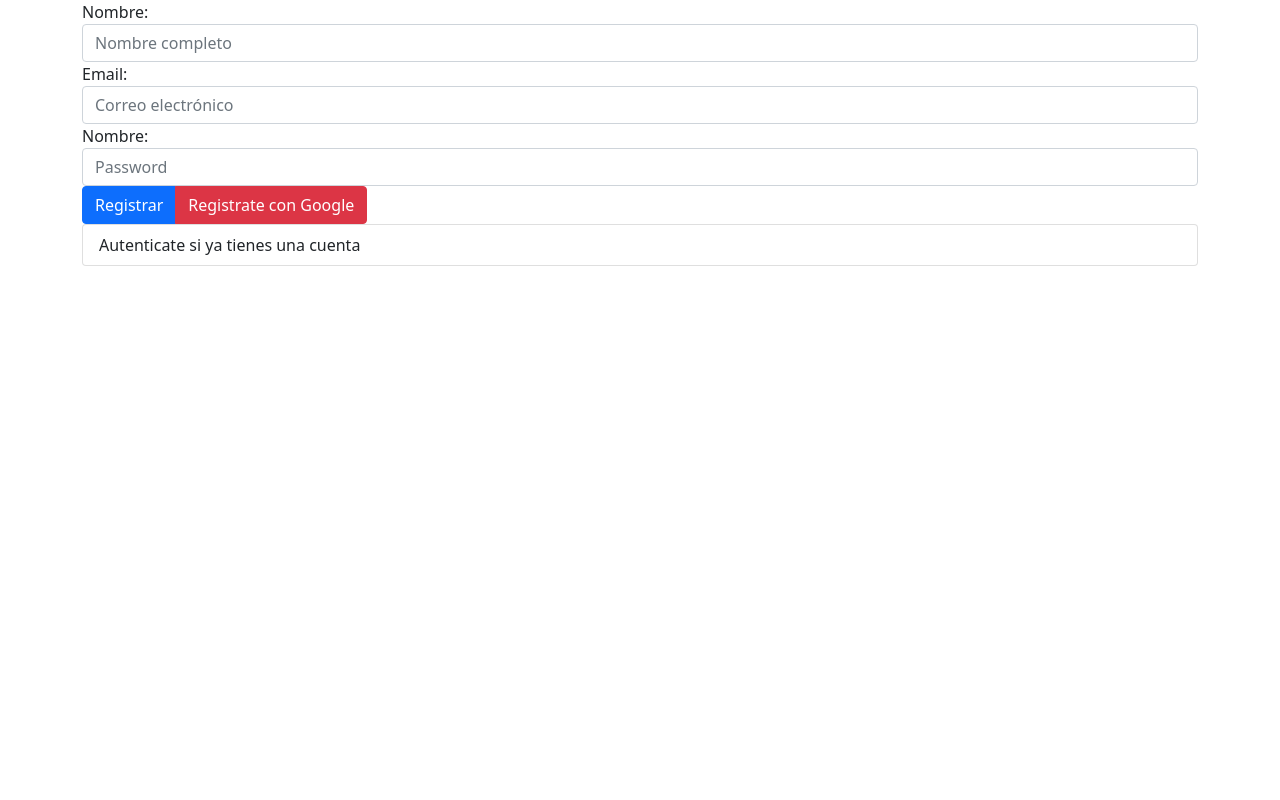
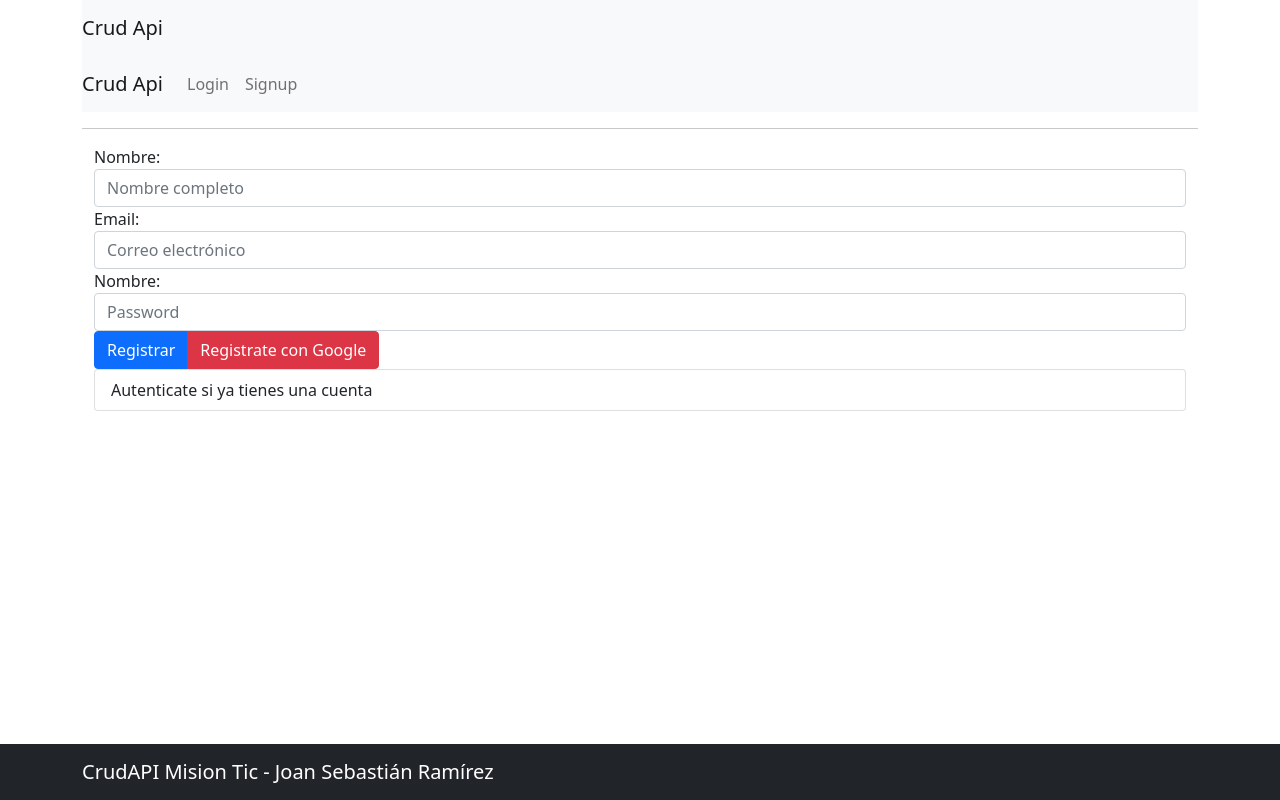
Before and after one commit to joansebastian8/crud-app, a React (Create React App) app: page /register in a window 1280 px wide. Built offline with nearby package versions, Linux system fonts and the light colour scheme; no server answers.

Commit message:
Adición footer y header. Arreglo función registrar

```diff
--- a/src/App.js
+++ b/src/App.js
@@ -7,19 +7,26 @@ import {
 import Login from './components/Login/Login';
 import PaginaNoEncontrada from './components/PaginaNoEncontrada/PaginaNoEncontrada';
 import Register from './components/Register/Register';
-import Reset from './components/Reset/Reset';
 import User from './components/User/User';
+import Header from './components/Header/Header';
+import Footer from './components/Footer/Footer';
+import { Container } from 'reactstrap';
 
 function App() {
   return (
     <BrowserRouter>
-      <Switch>
-        <Route exact path="/" component={Login} />
-        <Route exact path="/login" component={Login} />
-        <Route exact path="/register" component={Register} />
-        <Route exact path="/users" component={User}/>
-        <Route component={PaginaNoEncontrada} />
-      </Switch>
+      <Container>
+        <Header />
+        <hr />
+        <Switch>
+          <Route exact path="/" component={Login} />
+          <Route exact path="/register" component={Register} />
+          <Route exact path="/login" component={Login} />
+          <Route exact path="/users" component={User} />
+          <Route component={PaginaNoEncontrada} />
+        </Switch>
+        <Footer />
+      </Container>
     </BrowserRouter>
   );
 }
--- a/src/components/Firebase/Firebase.js
+++ b/src/components/Firebase/Firebase.js
@@ -61,20 +61,20 @@ const signInEmailAndPassword = (email, password) => {
     });
 };
 
-const registerWithEmailAndPassword = async (name, email, password) => {
-  try {
-    const res = await createUserWithEmailAndPassword(email, password);
-    const user = res.user;
-    await db.collection(collection).add({
-      uid: user.uid,
-      name,
-      authProvider: "local",
-      email,
-    });
-  } catch (err) {
-    console.error(err);
-    alert(err.message);
-  }
+const registerWithEmailAndPassword = (name, email, password) => {
+  createUserWithEmailAndPassword(auth, email, password)
+  .then((userCredential) => {
+    // Signed in
+    //const user = userCredential.user;
+    // ...
+  })
+  .catch((error) => {
+    //const errorCode = error.code;
+    //const errorMessage = error.message;
+    alert(error.message);
+
+    // ..
+  });
 };
 
 const sendPasswordResetEmail = (email) => {
--- /dev/null
+++ b/src/components/Footer/Footer.js
@@ -0,0 +1,21 @@
+import React from 'react';
+import {
+  Container,
+  Navbar,
+  NavbarBrand
+} from 'reactstrap';
+
+const Footer = () => {
+  return (
+    <div className="fixed-bottom">
+      <Navbar color="dark" dark>
+        <Container>
+          <NavbarBrand>CrudAPI Mision Tic -  Joan Sebastián Ramírez</NavbarBrand>
+        </Container>
+      </Navbar>
+    </div>
+  )
+
+};
+
+export default Footer;
--- /dev/null
+++ b/src/components/Footer/Footer.module.css
@@ -0,0 +1 @@
+.Footer {}
--- /dev/null
+++ b/src/components/Header/Header.js
@@ -0,0 +1,80 @@
+import React, { useState } from 'react';
+import { useAuthState } from "react-firebase-hooks/auth";
+import { getAuth } from "firebase/auth";
+import {
+  Collapse,
+  Button,
+  Navbar,
+  NavbarToggler,
+  NavbarBrand,
+  Nav,
+  NavItem,
+  NavLink,
+  NavbarText
+} from 'reactstrap';
+import {
+  logout,
+} from "../Firebase/Firebase";
+
+const Header = () => {
+  const auth = getAuth();
+  const [user, loading] = useAuthState(auth);
+  const [isOpen, setIsOpen] = useState(false);
+
+  if (!user) {
+    return (
+      <div>
+        <Navbar color="light" light expand="md">
+        <NavbarBrand href="/">Crud Api</NavbarBrand>
+        </Navbar>
+
+        {!loading && <Navbar color="light" light expand="md">
+          <NavbarBrand href="/">Crud Api</NavbarBrand>
+          <NavbarToggler onClick={() => { setIsOpen(!isOpen) }} />
+          <Collapse isOpen={isOpen} navbar>
+            <Nav className="mr-auto" navbar>
+              <NavItem>
+                <NavLink href="/login">Login</NavLink>
+              </NavItem>
+              <NavItem>
+                <NavLink href="/register">Signup</NavLink>
+              </NavItem>
+            </Nav>
+          </Collapse>
+        </Navbar>}
+      </div>
+    );
+  } else {
+    return (
+      <div>
+        <Navbar color="light" light expand="md">
+        <NavbarBrand href="/">Crud Api</NavbarBrand>
+        </Navbar>
+        <Navbar color="light" light expand="md">
+          <NavbarBrand href="/">Crud Api</NavbarBrand>
+          <NavbarToggler onClick={() => { setIsOpen(!isOpen) }} />
+          <Collapse isOpen={isOpen} navbar>
+            <Nav className="mr-auto" navbar>
+              <NavItem>
+                <NavLink href="/">Home</NavLink>
+              </NavItem>
+              <NavItem>
+                <NavLink href="/users">Usuarios</NavLink>
+              </NavItem>
+            </Nav>
+            <Nav className="ms-auto" navbar>
+              <NavItem>
+                <NavbarText>{user.email} {user.displayName? user.displayName:''} </NavbarText>
+              </NavItem>
+              <NavItem>
+              <Button color="danger" onClick={logout}>Logout</Button>
+              </NavItem>
+            </Nav>
+          </Collapse>
+        </Navbar>
+      </div>
+    );
+  }
+};
+
+export default Header;
--- /dev/null
+++ b/src/components/Header/Header.module.css
@@ -0,0 +1 @@
+.Header {}
--- a/src/components/Login/Login.js
+++ b/src/components/Login/Login.js
@@ -2,7 +2,6 @@ import React, { useEffect, useState } from "react";
 import {
   Button,
   Container,
-  Form,
   FormGroup,
   ButtonGroup,
   ListGroup,
--- a/src/components/Register/Register.js
+++ b/src/components/Register/Register.js
@@ -30,7 +30,7 @@ function Register() {
       alert("Please enter name");
     }
 
-    registerWithEmailAndPassword(email, password);
+    registerWithEmailAndPassword(name, email, password);
   };
 
 
--- a/src/components/User/User.js
+++ b/src/components/User/User.js
@@ -33,17 +33,6 @@ const User = () => {
   const [user, loading, error] = useAuthState(auth);
   const [name, setName] = React.useState("");
   const history = useHistory();
-
-  const logout = () => {
-    auth.signOut().then(function () {
-      // Sign-out successful.
-      console.log("loggedout");
-    }).catch((error) => {
-      // An error happened.
-      const errorCode = error.code;
-      const errorMessage = error.message;
-    });
-  };
 
   const [usuario, setUsuario] = React.useState({
     data: data,
@@ -225,18 +214,7 @@ const User = () => {
 
       <>
         <Container>
-        <Container>
-            <Row className="main-container">
-              <Col className="class-col">
           <Button color="success" onClick={mostrarModalInsertar}>Crear</Button>
-              </Col>
-              <Col className="class-col">
-              </Col>
-              <Col className="class-col">
-                <Button outline color="secondary" onClick={logout} block>Cerrar sesión</Button>
-              </Col>
-            </Row>
-          </Container>
           <br />
           <br />
           <Table>
```
Also changed, not shown: 2 other files (tests, documents, lock files or other folders). Lines whose indentation alone changed are shown as unchanged.
